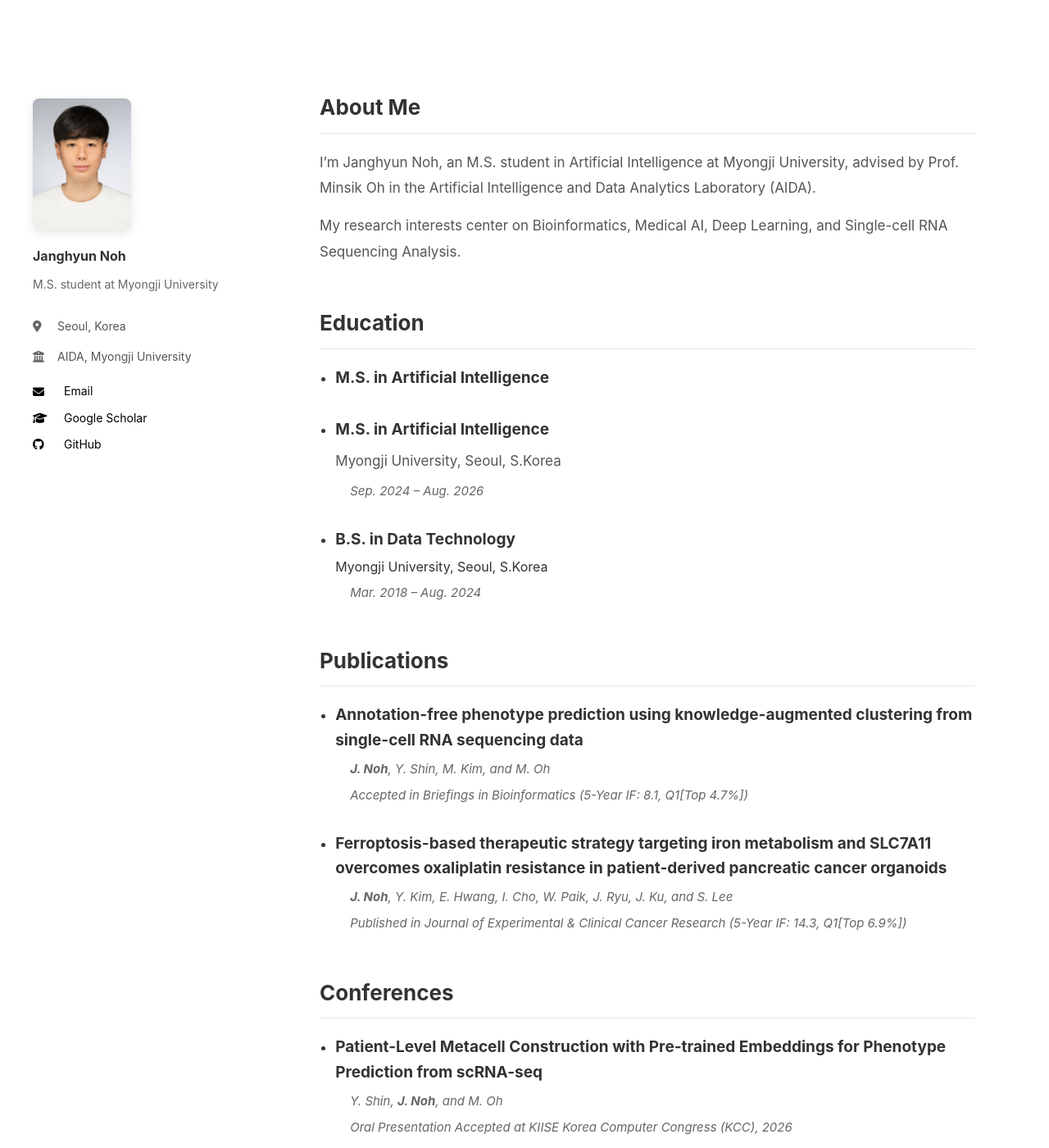
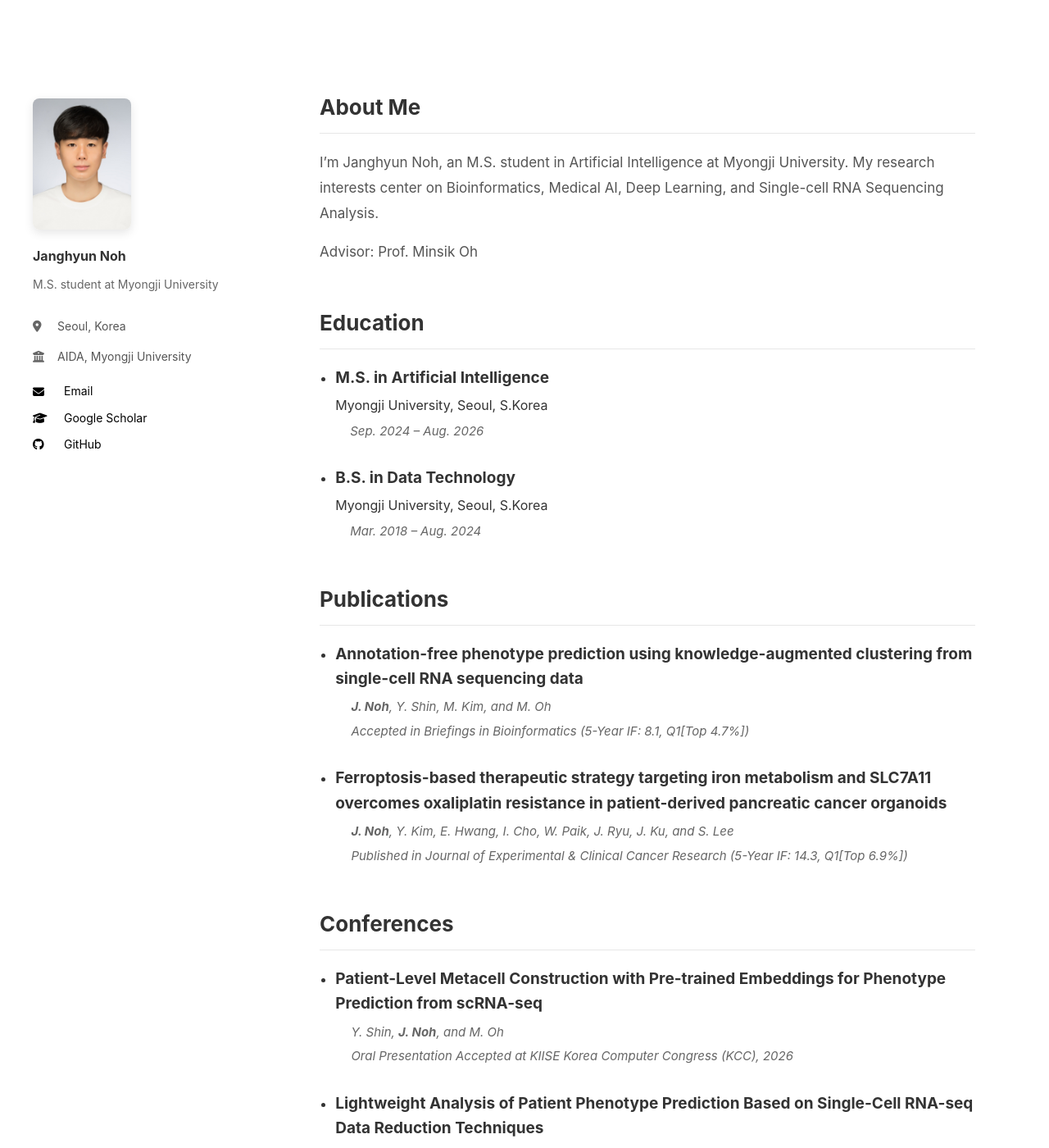
Before and after one commit to janghyunnoh/janghyunnoh.github.io, a Jekyll site: the page built from index.md, in a window 1280 px wide and 1400 px high. Shown: the whole window at 82% size. Built offline with Jekyll 4.4.1, drawn with Linux system fonts in a browser that asks for light colours.

Commit message:
Restructure profile content into simple entry blocks and add advisor line

```diff
--- a/assets/css/profile.css
+++ b/assets/css/profile.css
@@ -167,13 +167,15 @@ body {
 }
 
 /* Keep author name on one line and reduce blank gaps */
-.main-content .publication-author {
+.main-content .publication-author,
+.main-content .entry-authors {
     margin: 0 0 4px 0;
     margin-left: calc(var(--list-indent));
     padding-left: 0;
     display: block;
 }
-.main-content .publication-venue {
+.main-content .publication-venue,
+.main-content .entry-venue {
     margin: 0 0 12px 0;
     margin-left: calc(var(--list-indent));
     padding-left: 0;
@@ -186,7 +188,9 @@ body {
 }
 
 .main-content .publication-author strong.author-name,
-.main-content .publication-venue strong.author-name {
+.main-content .entry-authors strong.author-name,
+.main-content .publication-venue strong.author-name,
+.main-content .entry-venue strong.author-name {
     white-space: nowrap;
     display: inline-block;
 }
@@ -195,11 +199,8 @@ body {
 .main-content .author-name {
     white-space: nowrap;
     display: inline-block;
-    font-weight: 700; /* maintain emphasis previously provided by strong */
-}
-
-.main-content .author-name {
-    color: #666; /* keep same gray as surrounding author text */
+    font-weight: 700;
+    color: #666;
 }
 
 .main-content p + p {
--- a/index.md
+++ b/index.md
@@ -5,54 +5,52 @@ title: "Janghyun Noh"
 
 ## About Me
 
-I'm Janghyun Noh, an M.S. student in Artificial Intelligence at Myongji University, advised by Prof. Minsik Oh in the Artificial Intelligence and Data Analytics Laboratory (AIDA).
+I'm Janghyun Noh, an M.S. student in Artificial Intelligence at Myongji University. My research interests center on Bioinformatics, Medical AI, Deep Learning, and Single-cell RNA Sequencing Analysis.
 
-My research interests center on Bioinformatics, Medical AI, Deep Learning, and Single-cell RNA Sequencing Analysis.
+Advisor: Prof. Minsik Oh
 
 ## Education
 
 - **M.S. in Artificial Intelligence**
-- **M.S. in Artificial Intelligence**
   Myongji University, Seoul, S.Korea
-  <span class="education-period"><em>Sep. 2024 – Aug. 2026</em></span>
+  <div class="education-period"><em>Sep. 2024 – Aug. 2026</em></div>
 
 - **B.S. in Data Technology**
   Myongji University, Seoul, S.Korea
-  <span class="education-period"><em>Mar. 2018 – Aug. 2024</em></span>
+  <div class="education-period"><em>Mar. 2018 – Aug. 2024</em></div>
 
 ## Publications
 
 - **Annotation-free phenotype prediction using knowledge-augmented clustering from single-cell RNA sequencing data**
-  <p class="publication-author"><em><span class="author-name">J. Noh</span>, Y. Shin, M. Kim, and M. Oh</em></p>
-  <p class="publication-venue"><em>Accepted in Briefings in Bioinformatics (<span class="impact">5-Year IF: 8.1, Q1[Top 4.7%]</span>)</em></p>
+  <div class="entry-authors"><em><span class="author-name">J. Noh</span>, Y. Shin, M. Kim, and M. Oh</em></div>
+  <div class="entry-venue"><em>Accepted in Briefings in Bioinformatics (<span class="impact">5-Year IF: 8.1, Q1[Top 4.7%]</span>)</em></div>
 
 - **Ferroptosis-based therapeutic strategy targeting iron metabolism and SLC7A11 overcomes oxaliplatin resistance in patient-derived pancreatic cancer organoids**
-  <p class="publication-author"><em><span class="author-name">J. Noh</span>, Y. Kim, E. Hwang, I. Cho, W. Paik, J. Ryu, J. Ku, and S. Lee</em></p>
-  <p class="publication-venue"><em>Published in Journal of Experimental & Clinical Cancer Research (<span class="impact">5-Year IF: 14.3, Q1[Top 6.9%]</span>)</em></p>
-
+  <div class="entry-authors"><em><span class="author-name">J. Noh</span>, Y. Kim, E. Hwang, I. Cho, W. Paik, J. Ryu, J. Ku, and S. Lee</em></div>
+  <div class="entry-venue"><em>Published in Journal of Experimental & Clinical Cancer Research (<span class="impact">5-Year IF: 14.3, Q1[Top 6.9%]</span>)</em></div>
 
 ## Conferences
 
 - **Patient-Level Metacell Construction with Pre-trained Embeddings for Phenotype Prediction from scRNA-seq**
-  <p class="publication-author"><em>Y. Shin, <span class="author-name">J. Noh</span>, and M. Oh</em></p>
-  <p class="publication-venue"><em>Oral Presentation Accepted at KIISE Korea Computer Congress (KCC), 2026</em></p>
+  <div class="entry-authors"><em>Y. Shin, <span class="author-name">J. Noh</span>, and M. Oh</em></div>
+  <div class="entry-venue"><em>Oral Presentation Accepted at KIISE Korea Computer Congress (KCC), 2026</em></div>
 
 - **Lightweight Analysis of Patient Phenotype Prediction Based on Single-Cell RNA-seq Data Reduction Techniques**
-  <p class="publication-author"><em>Y. Shin, <span class="author-name">J. Noh</span>, and M. Oh</em></p>
-  <p class="publication-venue"><em>Poster Accepted (Best Poster Award) at KIISE Korea Software Congress (KSC), 2025</em></p>
+  <div class="entry-authors"><em>Y. Shin, <span class="author-name">J. Noh</span>, and M. Oh</em></div>
+  <div class="entry-venue"><em>Poster Accepted (Best Poster Award) at KIISE Korea Software Congress (KSC), 2025</em></div>
 
 - **An annotation-free framework for phenotype prediction using hierarchical multiple instance learning with single-cell RNA-sequencing data**
-  <p class="publication-author"><em><span class="author-name">J. Noh</span>, Y. Shin, M. Kim, and M. Oh</em></p>
-  <p class="publication-venue"><em>Poster Accepted at International Conference on Genome Informatics ISCB-Asia, 2025</em></p>
+  <div class="entry-authors"><em><span class="author-name">J. Noh</span>, Y. Shin, M. Kim, and M. Oh</em></div>
+  <div class="entry-venue"><em>Poster Accepted at International Conference on Genome Informatics ISCB-Asia, 2025</em></div>
 
 - **Patient Phenotype Prediction from Single-cell RNA-seq Data through Annotation-free Multiple Instance Learning**
-  <p class="publication-author"><em><span class="author-name">J. Noh</span>, Y. Shin, M. Kim, and M. Oh</em></p>
-  <p class="publication-venue"><em>Poster Presentation (Excellent Poster Award) at BIOINFO 2025, Korean Society for Bioinformatics (KSBI), 2025</em></p>
+  <div class="entry-authors"><em><span class="author-name">J. Noh</span>, Y. Shin, M. Kim, and M. Oh</em></div>
+  <div class="entry-venue"><em>Poster Presentation (Excellent Poster Award) at BIOINFO 2025, Korean Society for Bioinformatics (KSBI), 2025</em></div>
 
 - **AMIL: Automated Cell Grouping Framework for Phenotype Prediction with Multiple Instance Learning**
-  <p class="publication-author"><em><span class="author-name">J. Noh</span>, M. Kim, and M. Oh</em></p>
-  <p class="publication-venue"><em>Oral Presentation (Best Presentation Award) at KIISE Korea Computer Congress (KCC), 2025</em></p>
+  <div class="entry-authors"><em><span class="author-name">J. Noh</span>, M. Kim, and M. Oh</em></div>
+  <div class="entry-venue"><em>Oral Presentation (Best Presentation Award) at KIISE Korea Computer Congress (KCC), 2025</em></div>
 
 - **Predicting In-Hospital Mortality in Patients with Acute Respiratory Distress Syndrome Using MIMIC-III Data: A Comparative Study of Machine Learning Models with Varied Missing Data Handling Strategies**
-  <p class="publication-author"><em><span class="author-name">J. Noh</span>, G. Choi, and M. Oh</em></p>
-  <p class="publication-venue"><em>Poster Presentation at KIISE Korea Software Congress (KSC), 2023</em></p>
+  <div class="entry-authors"><em><span class="author-name">J. Noh</span>, G. Choi, and M. Oh</em></div>
+  <div class="entry-venue"><em>Poster Presentation at KIISE Korea Software Congress (KSC), 2023</em></div>
```
